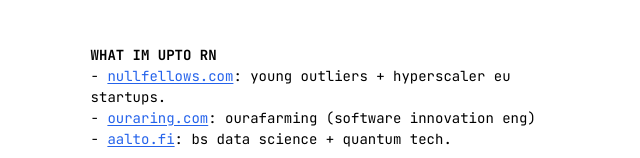
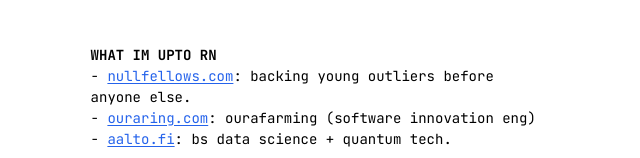
Before and after one commit to AlphaLaser/AditDotRun, a SvelteKit app: page / in a window 1280 px wide. Shown: the part 593-751 px from the top of the page, without its empty margins (319-959 px from the left). Built offline with nearby package versions, Linux system fonts and the light colour scheme.

Commit message:
Update +page.svelte

```diff
--- a/src/routes/+page.svelte
+++ b/src/routes/+page.svelte
@@ -74,7 +74,7 @@
 
                         <p><b>WHAT IM UPTO RN</b></p>
                         <ul>
-							<li>- <a href="https://nullfellows.com" target="_blank">nullfellows.com</a>: young outliers + hyperscaler eu startups.</li>
+							<li>- <a href="https://nullfellows.com" target="_blank">nullfellows.com</a>: backing young outliers before anyone else.</li>
 							<li>- <a href="https://ouraring.com" target="_blank">ouraring.com</a>: ourafarming (software innovation eng)</li>
 							<!-- <li>- <a href="https://fi.wikipedia.org/wiki/Aalto_(satelliittisarja)" target="_blank">aaltospace.com</a>: on-board computer team @
 <span class="tooltip-underline">
```
